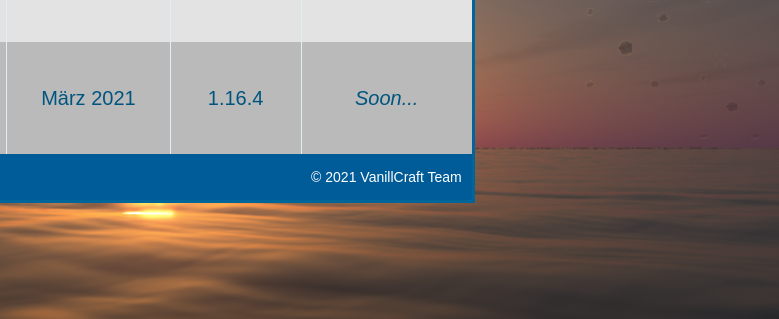
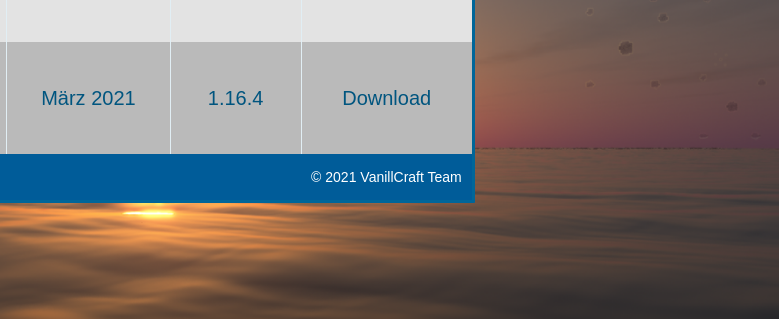
Before and after one commit to VanillaCraftDE/vanillacraftde, a plain HTML site: page index.html in a window 1280 px wide. Shown: the part 358-677 px from the top of the page, 501-1280 px from the left. Drawn offline with Linux system fonts and the light colour scheme.

Commit message:
Update index.html

```diff
--- a/index.html
+++ b/index.html
@@ -50,7 +50,7 @@
 			<td><img src=Logo2.png width="100%" align=center></img></td>
 			<td>März 2021</td>
 			<td>1.16.4</td>
-			<td><i>Soon...</i></td>
+	  		<td><a herf ="https://mega.nz/file/jDRgVTLQ#uEu3NrkQeRH-Y9nrUobn-bGEWdIRWCP-KnySkYyJe7A" style="color:#0026A">Download</a></td>
 		</tr>
 	</tbody>
 	<tbody align=center valign=center>
```
